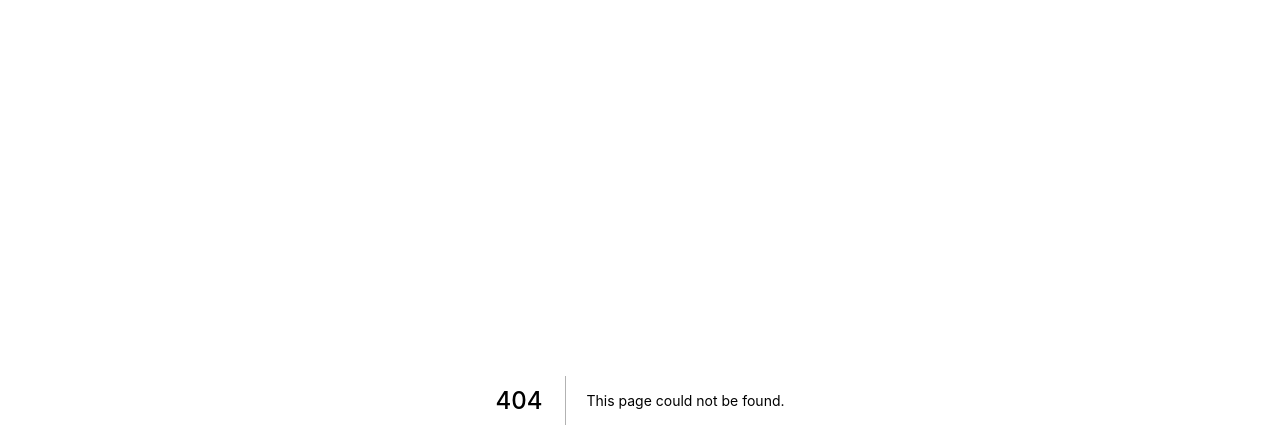
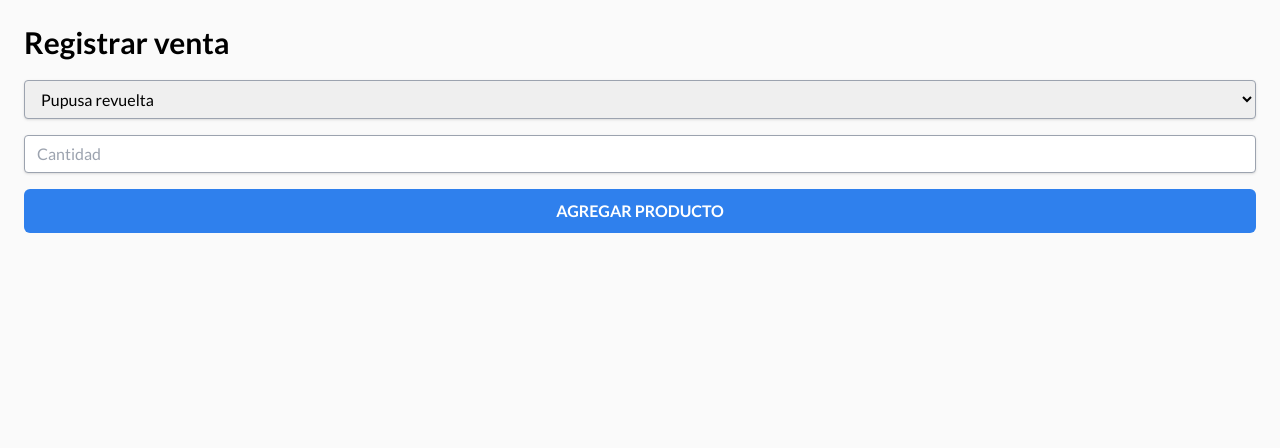
Before and after one commit to MoralesWJosue98/Proyecto-N-Pupas, a Next.js app in the folder Client/n-pupas/: page /admin/nueva-venta in a window 1280 px wide. Before the commit this address had no page. Shown: the top 448 px of the page. Built offline with nearby package versions, Linux system fonts and the light colour scheme.

Commit message:
Add page to register a sale
Add page that allows the administrator user to register a new sale of
products.

Authored by Carolina Carranza <00008119@uca.edu.sv>

```diff
--- /dev/null
+++ b/Client/n-pupas/pages/admin/nueva-venta.jsx
@@ -0,0 +1,77 @@
+import { checkForProduct, getProductDetails } from 'utils/utils';
+import SimpleProductCard from 'components/cards/simple-product';
+import AddSaleForm from 'components/forms/add-sale';
+import { testProducts } from 'data/tempObjects';
+import { adminPages } from 'constants/strings';
+import { useEffect } from 'react';
+import { useState } from 'react';
+import Head from 'next/head';
+import React from 'react';
+
+export default function NewSalePage() {
+  const [saleTotal, setSaleTotal] = useState(0);
+  const [addedProducts, setAddedProducts] = useState([]);
+
+  useEffect(() => {
+    let total = 0;
+
+    addedProducts.forEach(added => {
+      total += Number(added.product.price) * Number(added.quantity);
+    });
+
+    setSaleTotal(total.toFixed(2));
+  }, [addedProducts]);
+
+  const addProduct = (productId, quantity) => {
+    const product = getProductDetails(testProducts, productId);
+
+    setAddedProducts(checkForProduct(addedProducts, productId, quantity));
+    setSaleTotal((Number(saleTotal) + product.price * Number(quantity)).toFixed(2));
+  };
+
+  const deleteProductFromList = index => {
+    const auxProducts = [...addedProducts];
+    if (index > -1) {
+      auxProducts.splice(index, 1);
+    }
+    setAddedProducts(auxProducts);
+  };
+
+  const addSale = () => {
+    alert('Va a crear objeto compra y agregarlo');
+    setAddedProducts([]);
+  };
+
+  return (
+    <main className='p-6 flex flex-col gap-5'>
+      <Head>
+        <title>{adminPages.newSale}</title>
+      </Head>
+      <h1 className='font-bold text-2xl sm:text-3xl'>{adminPages.newSale}</h1>
+      <AddSaleForm onSubmitHandler={addProduct} />
+      {saleTotal > 0 && (
+        <div className='flex flex-col gap-5'>
+          <h2 className='text-xl sm:text-2xl font-bold mt-5'>Detalle</h2>
+          {addedProducts.map((obj, index) => {
+            return (
+              <SimpleProductCard
+                key={obj.product.id}
+                product={obj.product}
+                quantity={obj.quantity}
+                onDeleteHandler={() => deleteProductFromList(index)}
+              />
+            );
+          })}
+          <p className='text-primary-500 font-bold text-lg text-right'>Total: ${saleTotal}</p>
+          <button
+            type='button'
+            onClick={() => addSale()}
+            className='mt-4 w-full px-6 py-2 bg-primary-500 font-bold text-white uppercase rounded-md border-2 border-transparent cursor-pointer hover:bg-primary-700 transform transition duration-300 ease-in-out'
+          >
+            Realizar venta
+          </button>
+        </div>
+      )}
+    </main>
+  );
+}
```
